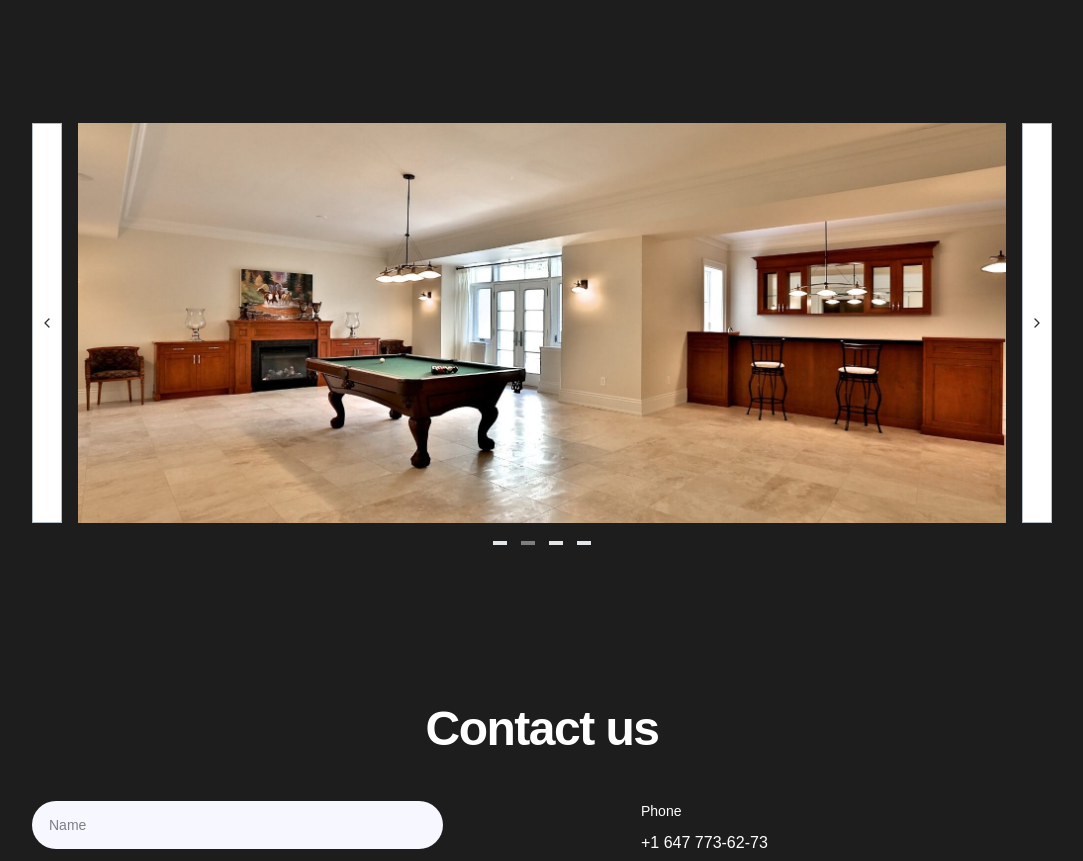
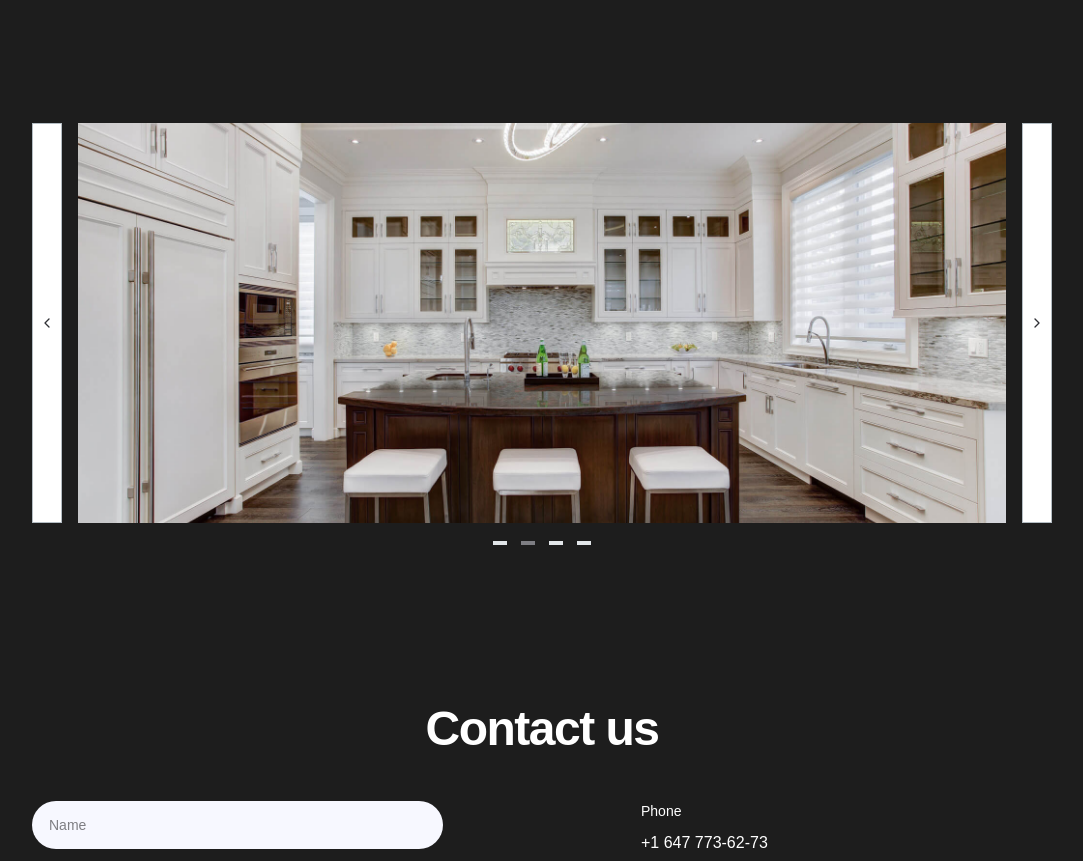
Before and after one commit to OleksandrOse/Gaborack-furniture, a React (Create React App) app: page / in a window 1280 px wide. Shown: the part 1020-1881 px from the top of the page, without its empty margins (98-1181 px from the left). Built offline with nearby package versions, Linux system fonts and the light colour scheme.

Commit message:
furniture

```diff
--- a/package.json
+++ b/package.json
@@ -11,6 +11,7 @@
     "@types/react": "^18.0.35",
     "@types/react-dom": "^18.0.11",
     "classnames": "^2.3.2",
+    "eslint-plugin-import": "^2.27.5",
     "react": "^18.2.0",
     "react-dom": "^18.2.0",
     "react-scripts": "5.0.1",
@@ -46,7 +47,7 @@
   },
   "devDependencies": {
     "@mate-academy/eslint-config-react-typescript": "^0.0.4",
-    "eslint": "^8.38.0",
+    "eslint": "^8.0.0",
     "eslint-config-react-app": "^7.0.1",
     "gh-pages": "^3.1.0",
     "node-sass": "^5.0.0",
--- a/src/components/ImageBanner/ImageBanner.tsx
+++ b/src/components/ImageBanner/ImageBanner.tsx
@@ -8,12 +8,9 @@ type Props = {
 };
 
 export const ImageBanner: FC<Props> = ({ activeBanner, image, index }) => {
-  // eslint-disable-next-line no-console
-  console.log(image);
-
   return (
     <img
-      src="images/photos/25.jpg"
+      src={image}
       alt={image}
       className={classNames(
         'banner__img',
```
Also changed, not shown: 1 other file (tests, documents, lock files or other folders).
